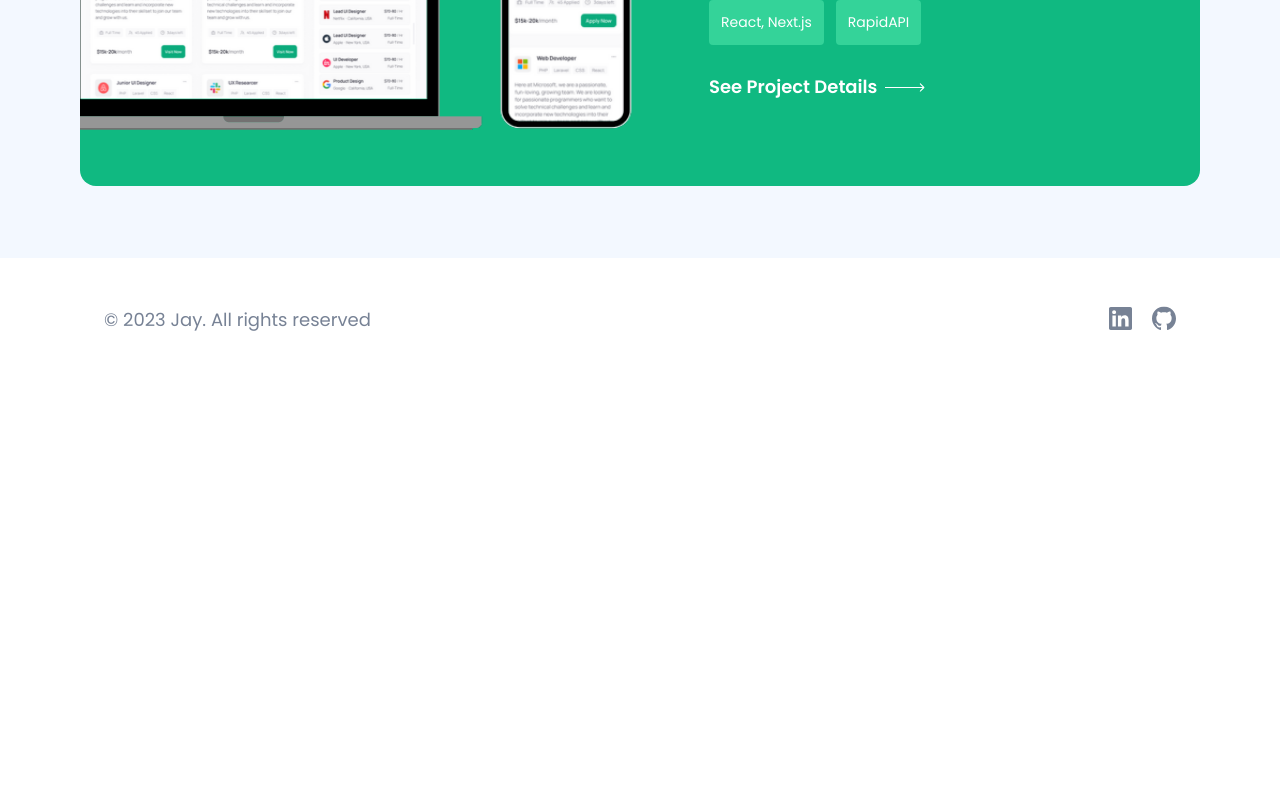
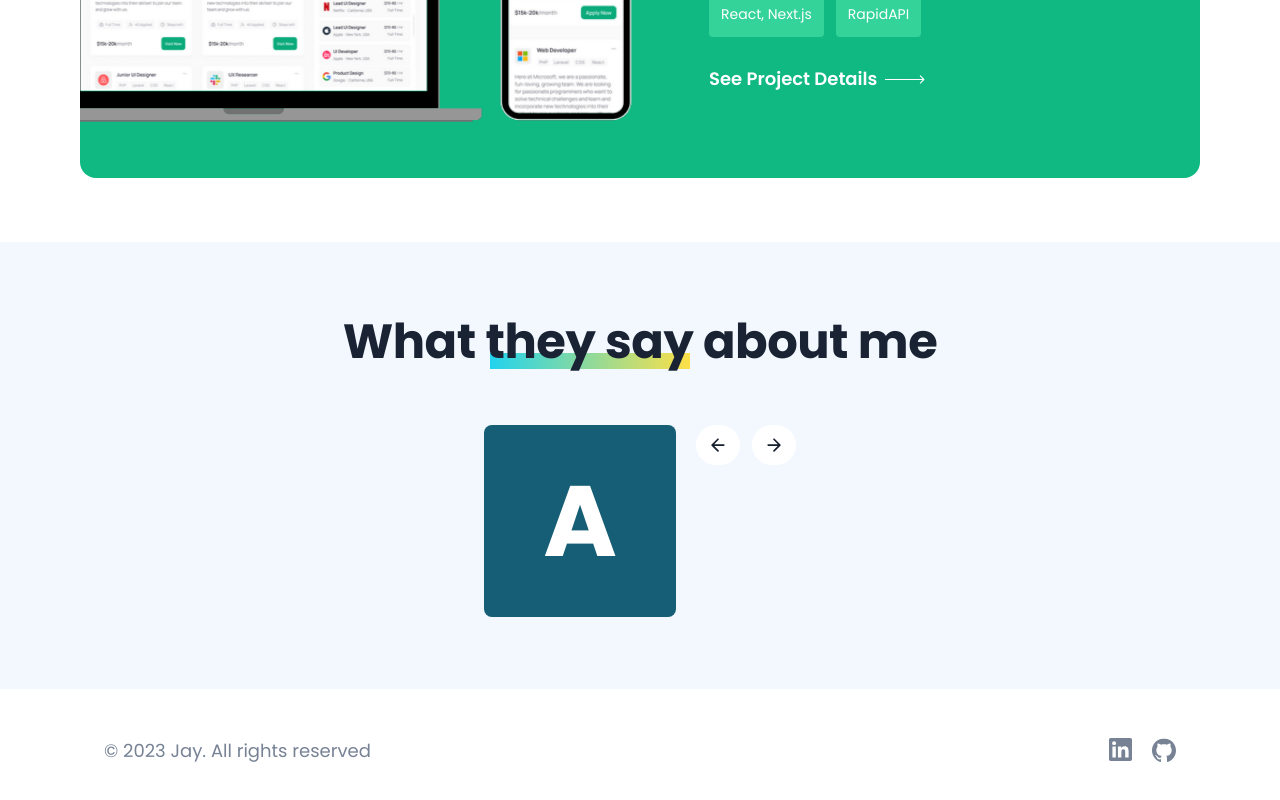
Before and after one commit to jayhogan-dev/portfolio, a Next.js app: page / in a window 1280 px wide. Shown: the part 3148-3948 px from the top of the page. Before the commit the page ends 3547 px from the top, so only its background shows below. Built offline with nearby package versions, Linux system fonts and the light colour scheme.

Commit message:
feat: testimonial header added

```diff
--- a/app/page.tsx
+++ b/app/page.tsx
@@ -2,6 +2,7 @@ import FeaturedProjects from "@/components/FeaturedProjects";
 import Hero from "@/components/Hero";
 import Services from "@/components/Services";
 import Skills from "@/components/Skills";
+import Testimonials from "@/components/Testimonials";
 import WorkExperience from "@/components/WorkExperience";
 
 export default function Home() {
@@ -12,6 +13,7 @@ export default function Home() {
       <Services />
       <WorkExperience />
       <FeaturedProjects />
+      <Testimonials />
     </main>
   );
 }
--- a/components/FeaturedProjects.tsx
+++ b/components/FeaturedProjects.tsx
@@ -1,12 +1,12 @@
 import FeaturedProjectsCardEven from "./FeaturedProjectsCardEven";
 import FeaturedProjectsCardOdd from "./FeaturedProjectsCardOdd";
 import SectionTitle from "./SectionTitle";
-import DarkContainer from "./containers/Dark";
+import LightContainer from "./containers/Light";
 
 const FeaturedProjects = () => {
   return (
-    <DarkContainer>
-      <section className="flex flex-col items-center justify-center py-12 md:py-[72px]">
+    <LightContainer>
+      <section className="flex flex-col items-center justify-center py-10 md:py-16">
         <div className="w-full">
           <SectionTitle title="Featured Projects" />
         </div>
@@ -37,7 +37,7 @@ const FeaturedProjects = () => {
           />
         </div>
       </section>
-    </DarkContainer>
+    </LightContainer>
   );
 };
 
--- a/components/Services.tsx
+++ b/components/Services.tsx
@@ -1,4 +1,3 @@
-import React from "react";
 import DarkContainer from "./containers/Dark";
 import SectionTitle from "./SectionTitle";
 import ServiceCard from "./ServiceCard";
--- /dev/null
+++ b/components/Testimonials.tsx
@@ -0,0 +1,48 @@
+import Image from "next/image";
+import DarkContainer from "./containers/Dark";
+import SectionTitle from "./SectionTitle";
+import { Button } from "./ui/button";
+
+const Testimonials = () => {
+  return (
+    <DarkContainer>
+      <section className="flex flex-col items-center justify-center py-12 md:py-[72px]">
+        <div className="w-72 sm:w-full">
+          <SectionTitle title="What they say about me" />
+        </div>
+        <div className="relative -top-24 -right-[52px] bg-gradient-to-r from-cyan-400 to-yellow-300 dark:from-cyan-800 dark:via-cyan-400 dark:to-yellow-300 h-4 w-[150px] sm:-top-14 sm:-right-0 sm:-left-10 lg:w-[200px] lg:-top-[56px] lg:-left-[50px]" />
+        {/* Testimonials */}
+        <article className="flex flex-col">
+          <div className="flex gap-5 justify-between items-start">
+            {/* Image */}
+            <div className="flex items-center justify-center h-48 w-48 bg-primary-blue-light dark:bg-primary-blue-dark rounded-lg">
+              <h1 className="text-[100px] font-black text-white">A</h1>
+            </div>
+            {/* Arrows controlled by state */}
+            <div className="flex items-center gap-3">
+              {/* Left circle */}
+              <Button className="p-3 bg-white">
+                <Image
+                  src="/web-icons/carousel-left-arrow.svg"
+                  alt="left arrow"
+                  height={20}
+                  width={20}
+                />
+              </Button>
+              <Button className="p-3 bg-white">
+                <Image
+                  src="/web-icons/carousel-right-arrow.svg"
+                  alt="right arrow"
+                  height={20}
+                  width={20}
+                />
+              </Button>
+            </div>
+          </div>
+        </article>
+      </section>
+    </DarkContainer>
+  );
+};
+
+export default Testimonials;
--- a/components/WorkExperience.tsx
+++ b/components/WorkExperience.tsx
@@ -1,6 +1,4 @@
-import React from "react";
 import LightContainer from "./containers/Light";
-import Image from "next/image";
 import LineCircle from "@/public/web-icons/line-circle.svg";
 import WorkExperienceCard from "./WorkExperienceCard";
 
```
Also changed, not shown: app/case-studies/page.tsx (renamed from app/case-studies/pages.tsx), public/web-icons/carousel-left-arrow.svg (added), public/web-icons/carousel-right-arrow.svg (added).
